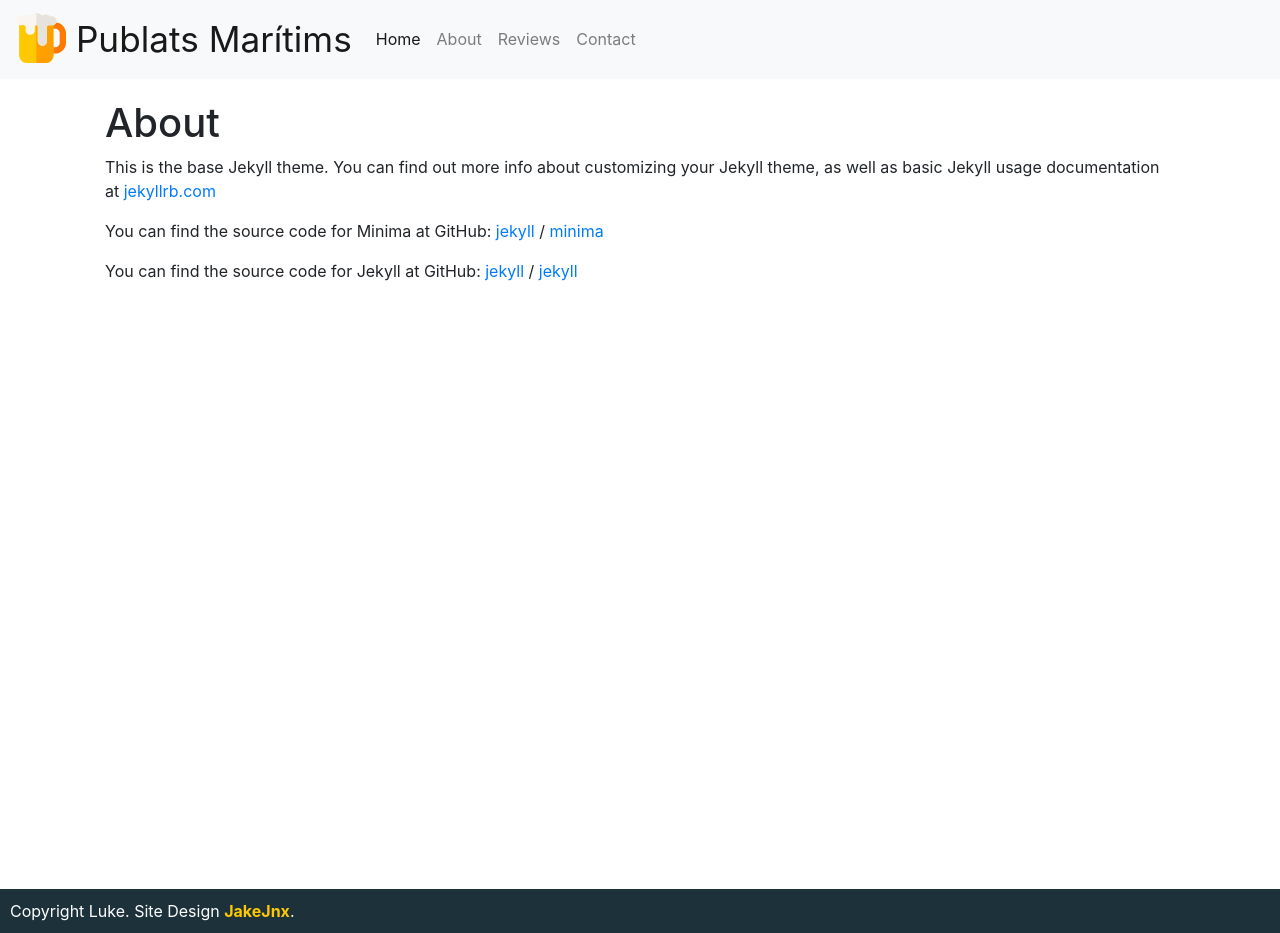
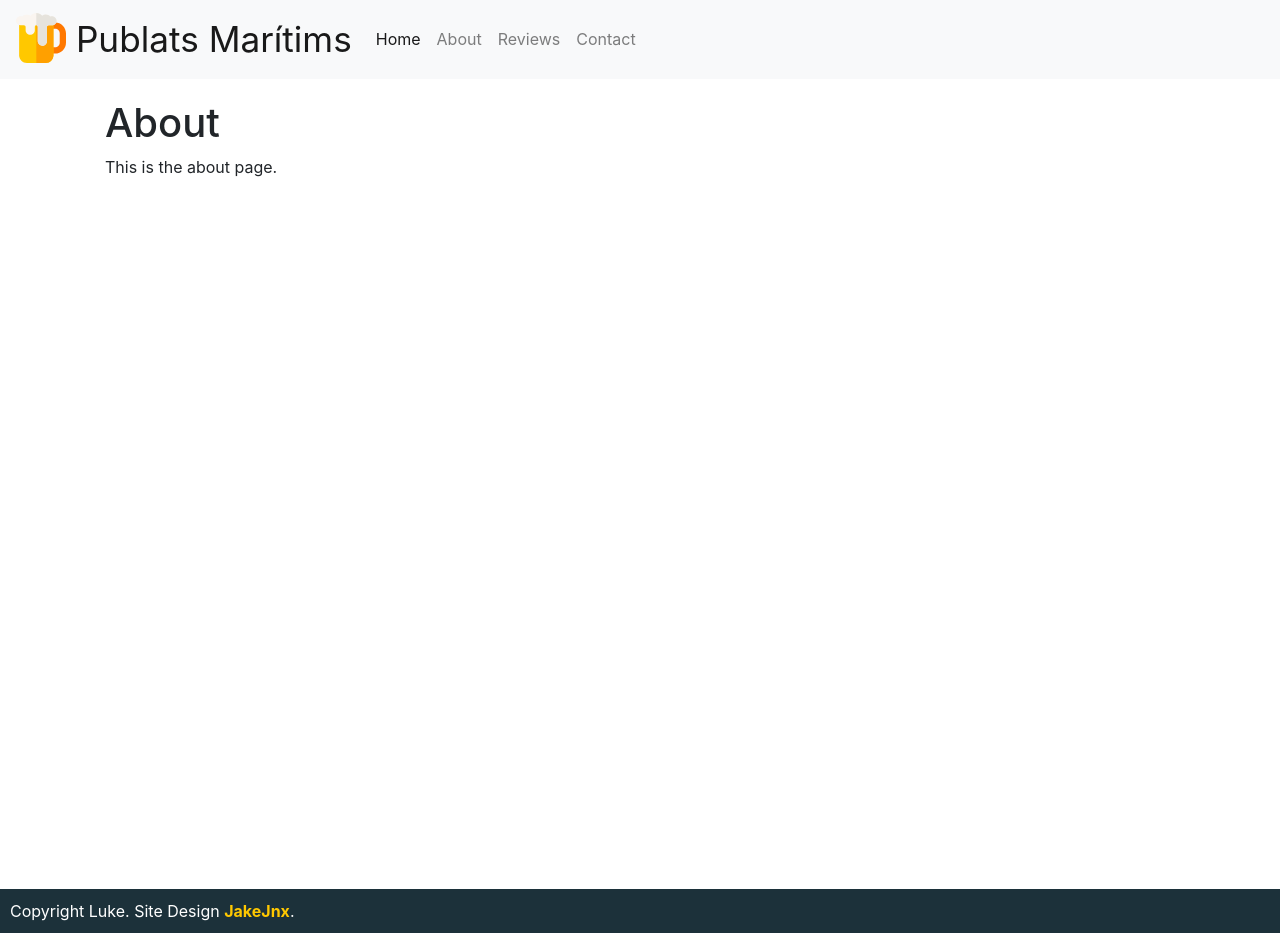
Before and after one commit to jakejnx/publats.com, a Jekyll site: the page built from about.md, in a window 1280 px wide. Built offline with Jekyll 4.4.1, drawn with Linux system fonts in a browser that asks for light colours; nearby versions of some CDN libraries.

Commit message:
Updated About

```diff
--- a/about.md
+++ b/about.md
@@ -4,15 +4,4 @@
 layout: page
 ---
 
-This is the base Jekyll theme. You can find out more info about customizing your Jekyll theme, as well as basic Jekyll usage documentation at [jekyllrb.com](https://jekyllrb.com/)
-
-You can find the source code for Minima at GitHub:
-[jekyll][jekyll-organization] /
-[minima](https://github.com/jekyll/minima)
-
-You can find the source code for Jekyll at GitHub:
-[jekyll][jekyll-organization] /
-[jekyll](https://github.com/jekyll/jekyll)
-
-
-[jekyll-organization]: https://github.com/jekyll
+This is the about page.
```
